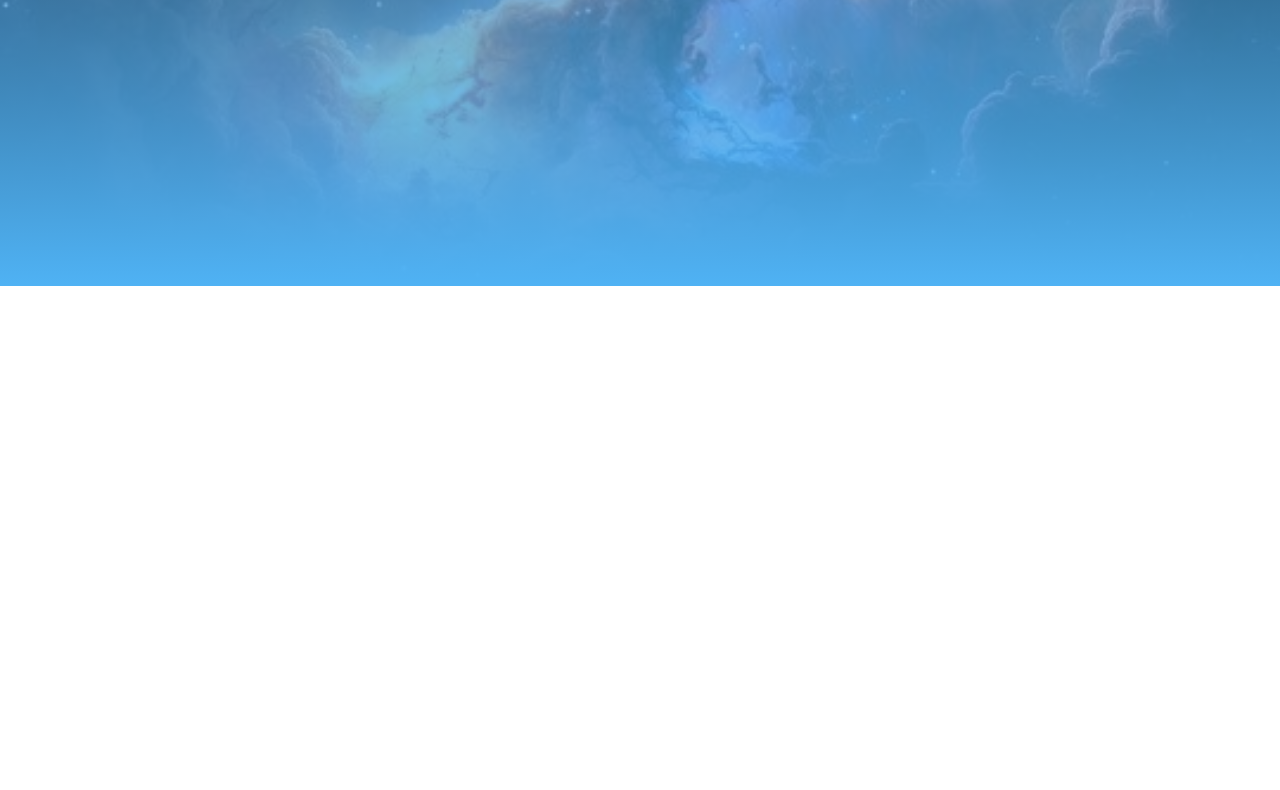
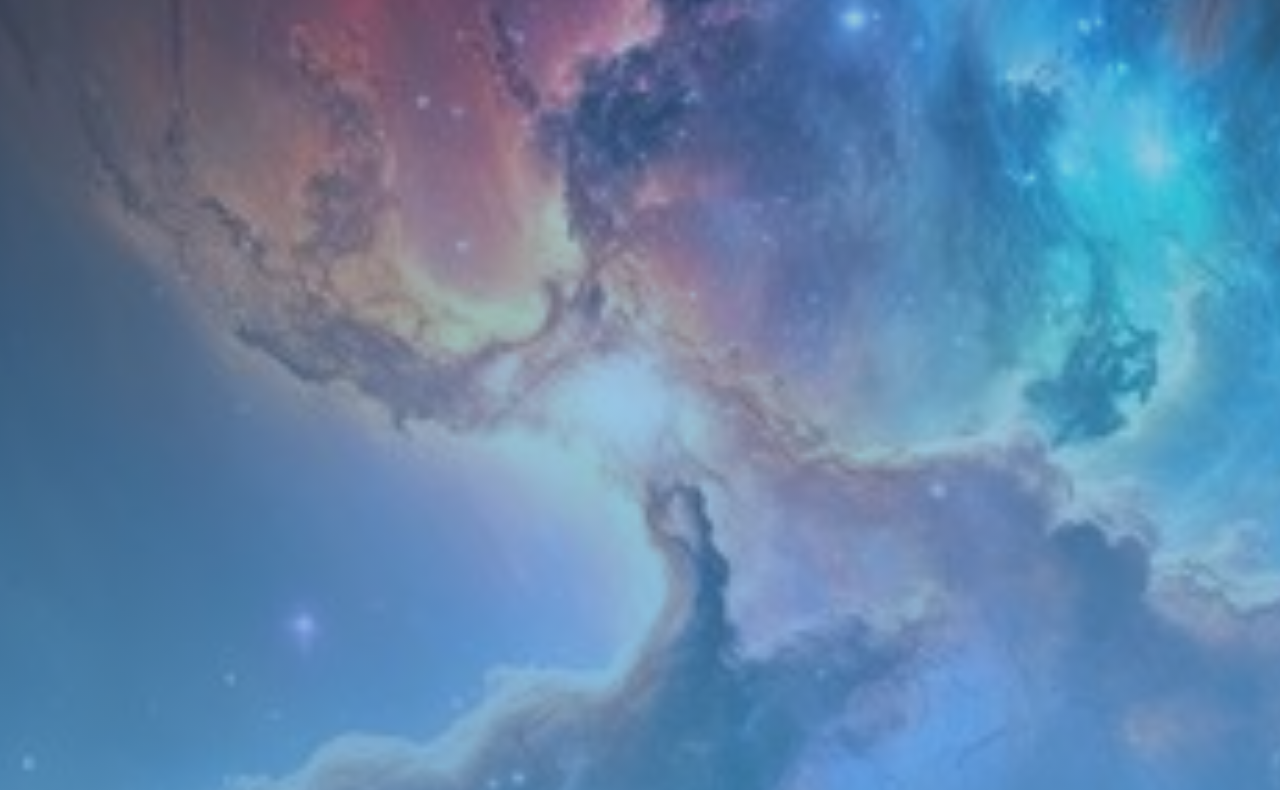
Before and after one commit to UcMSs/P-work, a plain HTML site: page In.html in a window 1280 px wide. Shown: the part 514-1304 px from the top of the page. Before the commit the page ends 800 px from the top, so only its background shows below. Drawn offline with Linux system fonts and the light colour scheme; a web font is replaced by a local one.

Commit message:
Update style2.css

```diff
--- a/style2.css
+++ b/style2.css
@@ -5,7 +5,7 @@
 }
 #banner{
     width: 100%;
-    height: 100vh;
+    height: 250vh;
     background-image:linear-gradient(#00000029,#4fb2f4),url(./i.jpg);
     background-size: cover;
     background-position: center;
```
